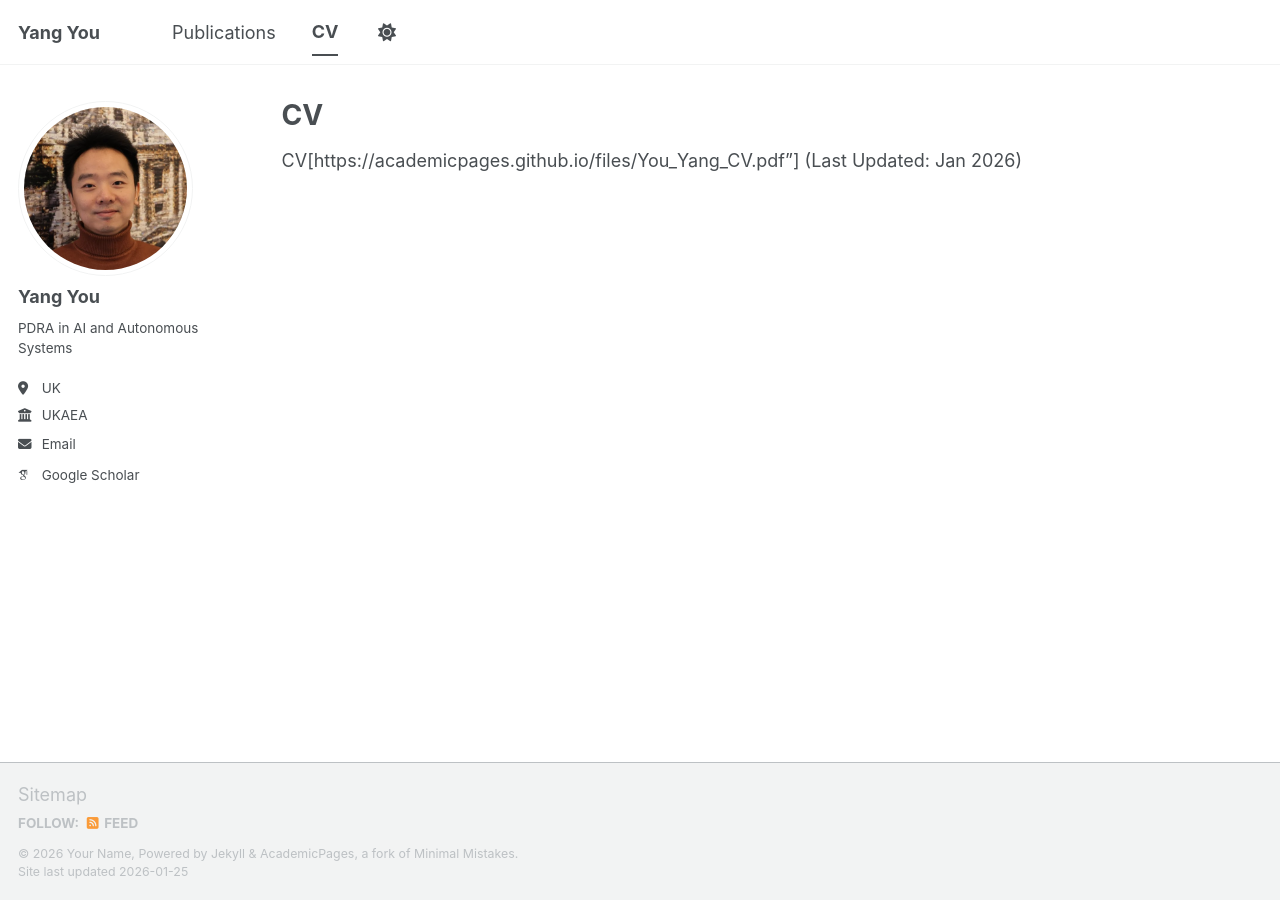
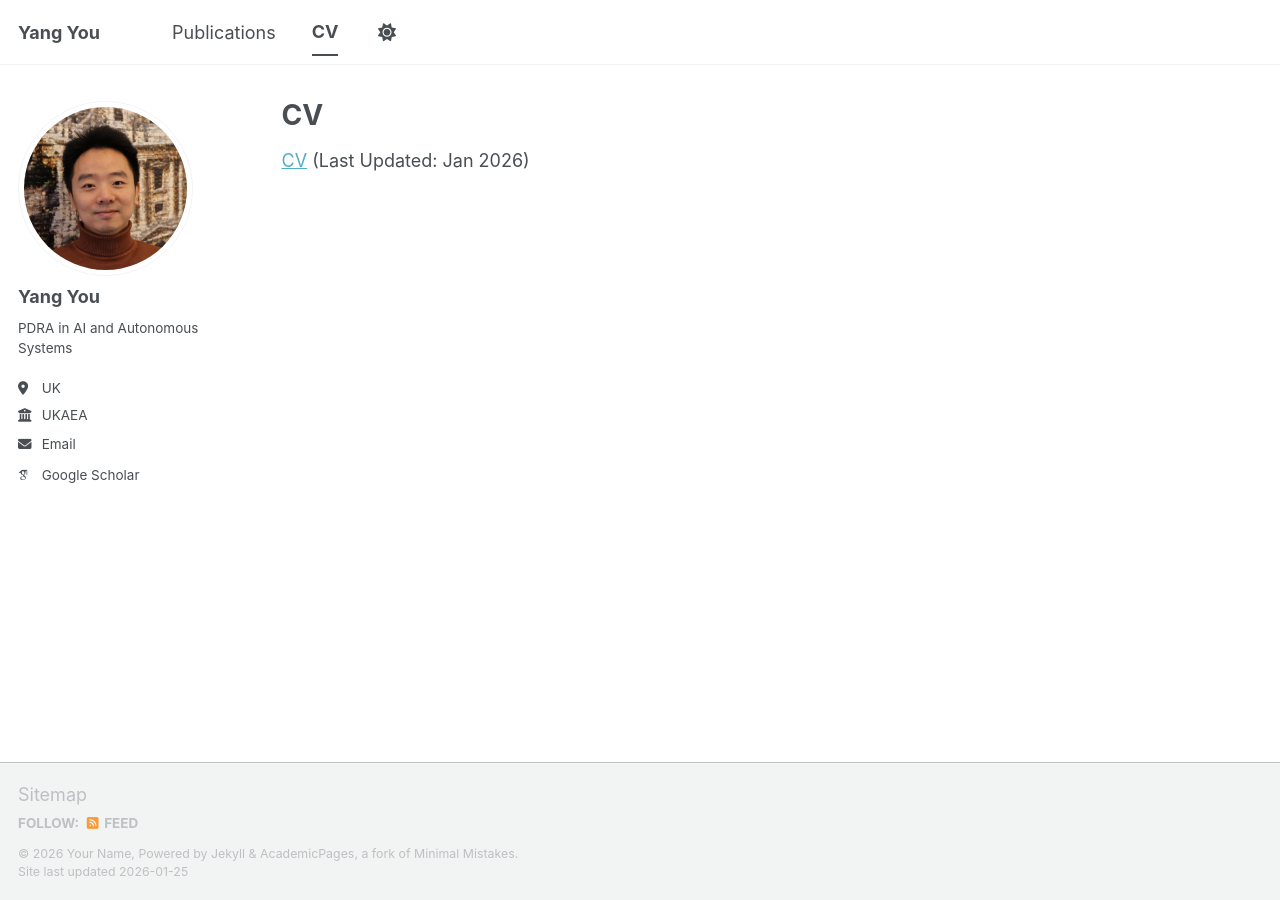
Before and after one commit to yangyou95/yangyou95.github.io, a Jekyll site: the page built from _pages/cv.md, in a window 1280 px wide. Built offline with Jekyll 4.4.1, drawn with Linux system fonts in a browser that asks for light colours; some web fonts are replaced; a script bundle is joined from its source files by our own code; library files that are not in the unit come from our copies.

Commit message:
update cv page

```diff
--- a/_pages/cv.md
+++ b/_pages/cv.md
@@ -9,7 +9,7 @@ redirect_from:
 
 {% include base_path %}
 
-CV[https://academicpages.github.io/files/You_Yang_CV.pdf"] (Last Updated: Jan 2026)
+[CV](https://academicpages.github.io/files/You_Yang_CV.pdf") (Last Updated: Jan 2026)
 
 <!--
 Education
```
